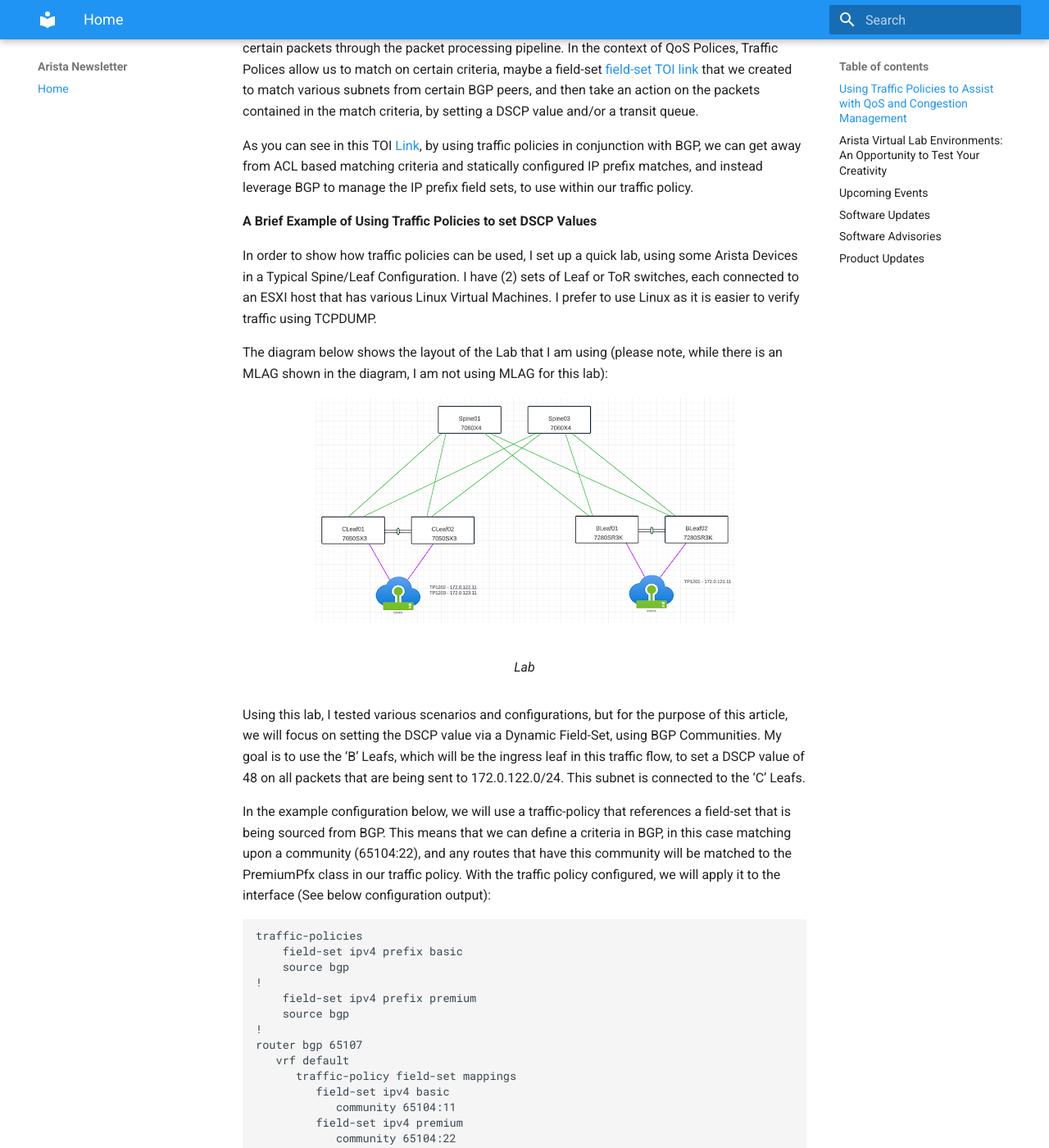
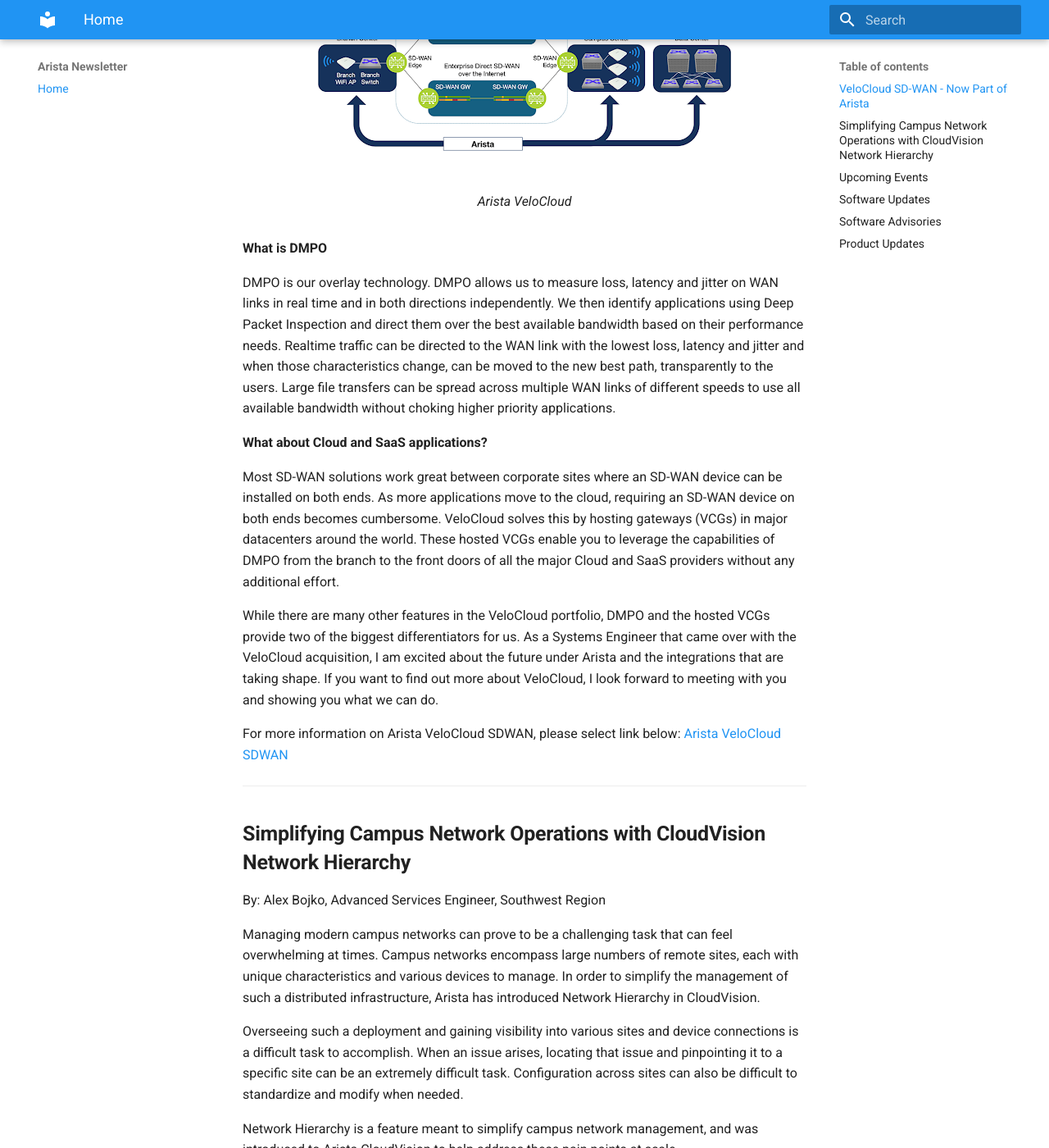
Before and after one commit to AristaSouthwest/Newsletter, an MkDocs documentation site: the page built from docs/index.md, in a window 1280 px wide and 1400 px high, scrolled down 989 px. Shown: the whole window at 82% size. Built offline with MkDocs 1.6.1 and Material for MkDocs 9.7.7, drawn with Linux system fonts in a browser that asks for light colours; some of the changed text lies outside the part shown.

Commit message:
First Push October

````diff
--- a/docs/index.md
+++ b/docs/index.md
@@ -16,100 +16,59 @@
 
 ---
 
-## **Using Traffic Policies to Assist with QoS and Congestion Management**
-By: Shayne Kelly, Advanced Services Engineer, Southwest Region
+## **VeloCloud SD-WAN - Now Part of Arista**
+By: Chris Donovan, Systems Engineer (VeloCloud)
 
-As applications within the Data Center and even end host devices inside our Campuses, use an ever increasing amount of network bandwidth, QoS and Congestion Management have become a hot topic in network design and implementation. The previous answer of ‘throw more bandwidth at it’, is being pushed to the limit as AI continues to place demands on the network infrastructure. But how do you build a QoS policy that is dynamic and does not need to be amended each time you add a subnet? The answer is Arista Traffic Polices.
-
-**What are Traffic Policies?**
-
-In the most simple definition, a Traffic Policy allows the user to configure rules to match on certain packets through the packet processing pipeline. In the context of QoS Polices, Traffic Polices allow us to match on certain criteria, maybe a field-set [field-set TOI link](https://www.arista.com/en/support/toi/eos-4-29-2f/17201-bgp-peer-field-sets-for-use-with-traffic-policies) that we created to match various subnets from certain BGP peers, and then take an action on the packets contained in the match criteria, by setting a DSCP value and/or a transit queue.
-
-As you can see in this TOI [Link](https://www.arista.com/en/support/toi/eos-4-27-1f/14873-bgp-community-based-prefix-sets-for-use-with-traffic-policies), by using traffic policies in conjunction with BGP, we can get away from ACL based matching criteria and statically configured IP prefix matches, and instead leverage BGP to manage the IP prefix field sets, to use within our traffic policy.
-
-**A Brief Example of Using Traffic Policies to set DSCP Values**
-
-In order to show how traffic policies can be used, I set up a quick lab, using some Arista Devices in a Typical Spine/Leaf Configuration. I have (2) sets of Leaf or ToR switches, each connected to an ESXI host that has various Linux Virtual Machines. I prefer to use Linux as it is easier to verify traffic using TCPDUMP.
-
-The diagram below shows the layout of the Lab that I am using (please note, while there is an MLAG shown in the diagram, I am not using MLAG for this lab):
+Arista Networks, known for its campus and data center switching, has completed the purchase of VeloCloud in order to provide a full end-to-end intelligent network. You might be wondering: why VeloCloud? VeloCloud has led in the Gartner Magic Quadrant for SD-WAN for 7 years straight. Using our Dynamic Multi-Path Optimization (DMPO) technology, VeloCloud is able to provide improved performance and resilience between corporate sites as well as between corporate sites and the cloud.
 
 <figure markdown="span">
-  ![Pic1](img/September25Article1pic1.png)
-  <figcaption>Lab</figcaption>
+  ![First Pic](img/October25Pic1.png)
+  <figcaption>Arista VeloCloud</figcaption>
 </figure>
 
+**What is DMPO**
 
-Using this lab, I tested various scenarios and configurations, but for the purpose of this article, we will focus on setting the DSCP value via a Dynamic Field-Set, using BGP Communities. My goal is to use the ‘B’ Leafs, which will be the ingress leaf in this traffic flow, to set a DSCP value of 48 on all packets that are being sent to 172.0.122.0/24. This subnet is connected to the ‘C’ Leafs.
+DMPO is our overlay technology. DMPO allows us to measure loss, latency and jitter on WAN links in real time and in both directions independently. We then identify applications using Deep Packet Inspection and direct them over the best available bandwidth based on their performance needs. Realtime traffic can be directed to the WAN link with the lowest loss, latency and jitter and when those characteristics change, can be moved to the new best path, transparently to the users. Large file transfers can be spread across multiple WAN links of different speeds to use all available bandwidth without choking higher priority applications.
 
-In the example configuration below, we will use a traffic-policy that references a field-set that is being sourced from BGP. This means that we can define a criteria in BGP, in this case matching upon a community (65104:22), and any routes that have this community will be matched to the PremiumPfx class in our traffic policy. With the traffic policy configured, we will apply it to the interface (See below configuration output):
+**What about Cloud and SaaS applications?**
 
-```
-traffic-policies
-    field-set ipv4 prefix basic
-    source bgp
-!
-    field-set ipv4 prefix premium
-    source bgp
-!
-router bgp 65107
-   vrf default
-      traffic-policy field-set mappings
-         field-set ipv4 basic
-            community 65104:11
-         field-set ipv4 premium
-            community 65104:22
-traffic-policies
-   traffic-policy transit
-      match PremiumPfx ipv4
-         destination prefix field-set premium
-         !
-         actions
-            set dscp 48
-!
-interface Eth1
-    traffic-policy input transit
+Most SD-WAN solutions work great between corporate sites where an SD-WAN device can be installed on both ends. As more applications move to the cloud, requiring an SD-WAN device on both ends becomes cumbersome. VeloCloud solves this by hosting gateways (VCGs) in major datacenters around the world. These hosted VCGs enable you to leverage the capabilities of DMPO from the branch to the front doors of all the major Cloud and SaaS providers without any additional effort.
 
-```
+While there are many other features in the VeloCloud portfolio, DMPO and the hosted VCGs provide two of the biggest differentiators for us. As a Systems Engineer that came over with the VeloCloud acquisition, I am excited about the future under Arista and the integrations that are taking shape. If you want to find out more about VeloCloud, I look forward to meeting with you and showing you what we can do.
 
-Now that this has been applied, we will source traffic from 172.0.121.11 (a VM attached to the ‘B’ Leafs) destined for 172.0.122.11 (a VM attached to the ‘C’ Leafs). In order to show the DSCP value being set (shown as tos 0xc0), we will compare the output of a tcpdump taken before applying the traffic-policy to the interface with the output of a tcpdump taken after applying the traffic-policy to the interface.
+For more information on Arista VeloCloud SDWAN, please select link below:
+[Arista VeloCloud SDWAN](https://www.arista.com/en/solutions/sd-wan)
 
-```
-lab@tp1202:~$ sudo tcpdump -i ens34 src host 172.0.121.11 -vvv
-tcpdump: listening on ens34, link-type EN10MB (Ethernet), snapshot length 262144 bytes
-21:14:09.374584 IP (tos 0x0, ttl 61, id 48402, offset 0, flags [DF], proto ICMP (1), length 84)
-
-AFTER
-lab@tp1202:~$ sudo tcpdump -i ens34 src host 172.0.121.11 -vvv
-tcpdump: listening on ens34, link-type EN10MB (Ethernet), snapshot length 262144 bytes
-21:15:24.006086 IP (tos 0xc0, ttl 61, id 22808, offset 0, flags [DF], proto ICMP (1), length 84)
-
-```
-
-As you can see, we were able to set the DSCP value on packets destined for a particular subnet, based upon a BGP community that is being advertised by the ingress leaf.
-
-**Summary**
-
-Traffic Policies are a very flexible method for manipulating various aspects of your network. This same methodology could be used at the WAN edge, to mark inbound or outbound traffic based upon BGP attributes. You could use this to provide SLAs for certain applications in your data center, or even to police traffic coming from your campus. There are a multitude of use cases for this.
-
-If you are interested in learning more about Traffic Polices, or would like to speak to someone about seeing a live demonstration, please contact your local account team.
 
 ---
 
-## **Arista Virtual Lab Environments: An Opportunity to Test Your Creativity**
-By: Akashdeep Takhar, Advanced Services Engineer, Southwest Region
+## **Simplifying Campus Network Operations with CloudVision Network Hierarchy**
+By: Alex Bojko, Advanced Services Engineer, Southwest Region
 
-Reading about technical literature for new tools is great to stay ahead of the curve in the networking space, however the impact of the toolset is reinforced by testing it out. Our team can provide you the opportunity to test our EOS and CloudVision solutions in sandbox environments! We have two environments ready for you to use: Arista Test Drive (ATD) and Arista Cloud Test (ACT).
+Managing modern campus networks can prove to be a challenging task that can feel overwhelming at times. Campus networks encompass large numbers of remote sites, each with unique characteristics and various devices to manage. In order to simplify the management of such a distributed infrastructure, Arista has introduced Network Hierarchy in CloudVision.
 
-Arista Test Drive (ATD) gives you the ability to use a pre-built topology to test, break apart, and build different functionalities of a network environment through EOS. With 3 pre-built topologies, you have the ability to choose the one that is closest to your production network. This allows for you to replicate real life production to test new features out. Have an ongoing issue in your live network? Replicate it in your ATD instance to test possible fixes and to identify root causes. In addition to CLI accessibility, you also have the opportunity to become more familiar with CloudVision as well. Create changes, push configurations, and utilize our Studios feature to learn more about CVP’s capabilities!
+Overseeing such a deployment and gaining visibility into various sites and device connections is a difficult task to accomplish. When an issue arises, locating that issue and pinpointing it to a specific site can be an extremely difficult task. Configuration across sites can also be difficult to standardize and modify when needed.
+
+Network Hierarchy is a feature meant to simplify campus network management, and was introduced to Arista CloudVision to help address these pain points at scale.
+
+Network Hierarchy in CloudVision provides a logical, tree-like structured view that allows you to group devices together by location. Instead of a linear list of devices that are scattered across your infrastructure, Network Hierarchy provides an organized, simple to comprehend view that allows you to navigate seamlessly between campus networks that you manage using the tree-like structured navigation panel. This structure works at scale, making it easy to oversee and manage large deployments with many physical locations. Each Campus is organized within the hierarchy, with devices grouped by physical location and operational use.
 
 <figure markdown="span">
-  ![Pic1](img/September25Article2.png)
-  <figcaption>Use Cases For Each Lab</figcaption>
+  ![Pic2](img/Oct25Pic2.png)
+  <figcaption>Network Hierarchy Page</figcaption>
 </figure>
 
-What if the pre-built topologies are not similar to the topology you had in mind? That’s where Arista Cloud Test (ACT) can help to fulfill that requirement. Arista Cloud Test creates a custom topology by taking the inputs from a YAML file to build out a topology of your choice. Included in ACT are also different device models to choose from. This allows for you to specifically choose which devices to deploy in your sandbox environment, further adding additional customability to test out features in EOS and CloudVision. You can also choose specific versions of CloudVision to use in your environment. Essentially, you can build out a digital twin of your live production to test out features and troubleshoot problems by replication in the lab environment. Debating to use new features or make changes to production? Start by testing those actions within the lab environment to prevent issues or record issues that arise.
+Within each Campus defined in Network Hierarchy, statistics and metrics are displayed that provide a comprehensive overview tailored to what is happening at each individual site. Metrics include statistics from both the wired and wireless side, Uplink health, MLAG Status, authentication information, connectivity monitor status, and a logical topology view of the Campus network.  This allows operators to quickly go from a global, network wide view, to a site/device specific, interface specific, drilled down view. Having this flexibility allows for faster MTTR, as issues are able to be isolated far more quickly and efficiently. Operators can locate issues that are specific to a site, and from there drill down to determine the exact device or devices experiencing the issues.
 
-The opportunity to replicate your production, test out new features, or practice using Arista’s solution are all possible thanks to Arista Test Drive and Arista Cloud Test. Contact your SE to learn more on how to obtain access to these labs.
+<figure markdown="span">
+  ![Pic2](img/Oct25Pic3.png)
+  <figcaption>Network Hierarchy Port Specific View</figcaption>
+</figure>
+
+Network Hierarchy also allows for access layer interface configuration via the Access Interface Configuration Quick Action in CloudVIsion. Here, the operator can rapidly assign access layer port configuration to individual or groups of interfaces. This further simplifies day 2 operations, as any campus device switchport configuration can be viewed and modified as needed, all from the Network Hierarchy view.
+
+To learn more about Network Hierarchy, the metrics it provides, how to run diagnostics, and how it can simplify your Campus network management, click the link below.
+[Arista Network Hierarchy Guide](https://www.arista.io/help/articles/bmV0d29ya0hpZXJhcmNoeS5BbGwubmV0d29ya0hpZXJhcmNoeQ==)
 
 
 ---
@@ -157,7 +116,7 @@
    | __DMF__           | 8.8.0 <br >| August 15th, 2025 <br>
    | __WLAN__ <br>CV-CUE<br> | <br> 19.0.0 <br>      | <br> July 25th, 2025<br>
    | __Arista NDR__         | 5.3.5         | July 16th, 2025
-   | __TerminAttr__    | 1.37.2 <br>       | April 9th, 2025 <br>
+   | __TerminAttr__    | 1.39.1 <br>       | July 18th, 2025 <br>
    | __VeloCloud SD-WAN__  <br>Orchestrator/ Gateway / Edge<br>  | <br>6.4.0 <br>       | <br> May 2nd, 2025 <br>
 
 
@@ -170,10 +129,12 @@
 | :-----------: |:-------------:| :-----:|
 |  __Global Common Encryption Key__   | [Security Advisory 0122](https://www.arista.com/en/support/advisories-notices/security-advisory/22022-security-advisory-0122)  | July 22nd, 2025   |
 |  __UDP Source Port 3503 Packets__   | [Security Advisory 0121](https://www.arista.com/en/support/advisories-notices/security-advisory/22021-security-advisory-0121)  | July 22nd, 2025   |
+|  __AP Kernal Panics__   | [Field Notice 0115](https://www.arista.com/en/support/advisories-notices/field-notice/22422-field-notice-0115)  | September 20th, 2025   |
+|  __Updated Redirector for AP__   | [Field Notice 0114](https://www.arista.com/en/support/advisories-notices/field-notice/22418-field-notice-0114)  | September 19th, 2025   |
+|  __Guest Manager UI to CV-CUE__   | [Field Notice 0113](https://www.arista.com/en/support/advisories-notices/field-notice/22417-field-notice-0113)  | September 19th, 2025   |
+|  __Update of Radsec Certificates__   | [Field Notice 0112](https://www.arista.com/en/support/advisories-notices/field-notice/22400-field-notice-0112)  | September 11th, 2025   |
 |  __CVP Reverse Proxy__   | [Field Notice 0111](https://www.arista.com/en/support/advisories-notices/field-notice/22238-field-notice-0111)  | September 3rd, 2025   |
 |  __CVP Disc Usage__   | [Field Notice 0110](https://www.arista.com/en/support/advisories-notices/field-notice/22237-field-notice-0110)  | September 3rd, 2025   |
-|  __Last Support Release WiFi 6 Platforms__   | [Field Notice 0109](https://www.arista.com/en/support/advisories-notices/field-notice/22049-field-notice-0109)  | August 13th, 2025   |
-|  __Guest Manager Analytics- Data Opt Out__   | [Field Notice 0108](https://www.arista.com/en/support/advisories-notices/field-notice/22034-field-notice-0108)  | August 1st, 2025   |
 
 
 
@@ -193,7 +154,8 @@
 | Software      | [End of Software for CloudVision Portal 2023.2](https://www.arista.com/en/support/advisories-notices/end-of-support/21412-end-of-software-support-for-cloudvision-portal-2023-2-release-train)<br>[End of Software Support for EOS 4.28](https://www.arista.com/en/support/advisories-notices/end-of-support/21275-end-of-software-support-for-eos-4-28)<br>[DMF and CCF Deployments on Accton/ Edgecore Switches](https://www.arista.com/en/support/advisories-notices/end-of-support/21094-end-of-support-for-dmf-and-ccf-deployments-on-accton-edgecore-switches)<br>[EOS-4.34 and later no longer supported on select switches](https://www.arista.com/en/support/advisories-notices/end-of-support/21089-end-of-software-support-for-7280r-r2-7500r-r2-and-7020r-series)<br> | May 27th. 2025 <br> March 14, 2025 <br>January 31st, 2025 <br>January 15th, 2025 <br> |
 | CVP           | [CVP IPAM Application](https://www.arista.com/en/support/advisories-notices/endofsupport) <br> [CVP 2023.3](https://www.arista.com/en/support/advisories-notices/end-of-support/21627-end-of-software-support-for-cloudvision-portal-2023-3-release-train)          |  July 14th, 2025 <br> June 17th, 2025   |
 | DMF           | [DMF 8.3](https://www.arista.com/en/support/advisories-notices/end-of-support/21417-end-of-software-support-for-dmf-8-3)          |  June 3rd, 2025           |
-| Switches      | [DCS-7020R Series](https://www.arista.com/en/support/advisories-notices/end-of-sale/21052-end-of-sale-of-the-arista-dcs-7020r-series)<br> |  December 20th, 2024  |
+| CCF           | [CCF Product Line](https://www.arista.com/en/support/advisories-notices/end-of-sale/22430-end-of-sale-end-of-life-for-arista-ccf-product-line)          |  October 1st, 2025           |
+| Switches      | [7010TX-48-DC Switch](https://www.arista.com/en/support/advisories-notices/end-of-sale/22421-end-of-sale-of-the-arista-7010tx-48-dc-switches)<br> [7050CX3-32S Switch](https://www.arista.com/en/support/advisories-notices/end-of-sale/22419-end-of-sale-of-the-arista-7050cx3-32s-switches)<br> [CCS-720XP-96ZC2 Switch with 4GB DRAM](https://www.arista.com/en/support/advisories-notices/end-of-sale/22403-end-of-sale-of-the-arista-ccs-720xp-96zc2-switches-with-4gb-dram)<br> [CCS-720D Switches with 4GB DRAM](https://www.arista.com/en/support/advisories-notices/end-of-sale/22402-end-of-sale-of-the-arista-ccs-720d-switches-with-4gb-dram)<br> [CCS-710P-12 Switch](https://www.arista.com/en/support/advisories-notices/end-of-sale/22401-end-of-sale-of-the-arista-ccs-710p-12-switch) |  September 19th, 2025<br> September 19th, 2025<br> Septemebr 12th, 2025<br> September 12th, 2025<br> September 12th, 2025 |
 | VeloCloud      | [SASE Secured by Symantec](https://www.arista.com/en/support/advisories-notices/end-of-sale/22072-end-of-sale-life-velocloud-sase-secured-symantec)<br> [Software Defined (SD) Access](https://www.arista.com/en/support/advisories-notices/end-of-sale/21653-end-of-sale-end-of-life-for-velocloud-software-defined-sd-access) <br> |  August 20th, 2024 <br> July 1st, 2025 |
 
 
````
Also changed, not shown: other parts of docs/index.md (+1 -1 lines), docs/img/July25Article1.png (deleted), docs/img/July25Article2.jpg (deleted), docs/img/July25Article3.jpg (deleted), docs/img/Oct25Pic2.png (added), docs/img/Oct25Pic3.png (added), docs/img/October25Pic1.png (added), site/img/September25Article1pic1.png (renamed from docs/img/September25Article1pic1.png), site/img/September25Article2.png (renamed from docs/img/September25Article2.png), site/index.html, site/search/search_index.json, site/sitemap.xml, 2 other files.
